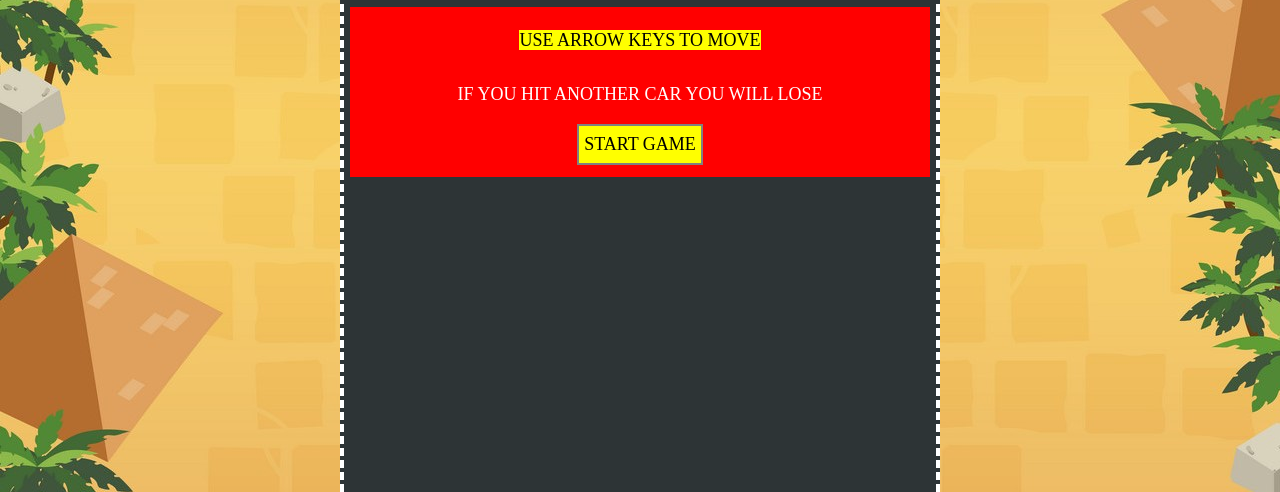
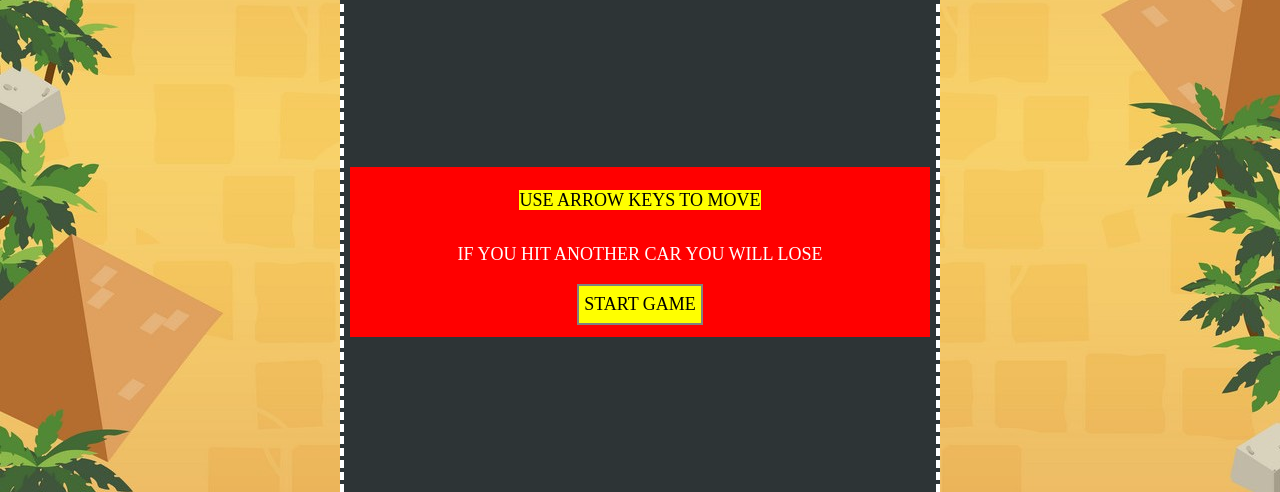
Before and after one commit to bhavik02/cargame, a plain HTML site: page index.html in a window 1280 px wide. Shown: the part 308-800 px from the top of the page. Drawn offline with nearby package versions, Linux system fonts and the light colour scheme.

Commit message:
Update index.html

```diff
--- a/index.html
+++ b/index.html
@@ -29,7 +29,7 @@ font-size:27px;
 display:flex;align-items:center; justify-content:center;}
 .num{display:none;}
 .screen{position:absolute;width:580px; height:170px;color:white;font-size:18px; z-index:1; font-family:calibiri;padding:20px;text-align:center;
-top:50%; left:50%; transform:translate(-50%,-50%); background:red;text-transform:uppercase;
+top:70%; left:50%; transform:translate(-50%,-50%); background:red;text-transform:uppercase;
 }
 .button{background:yellow; font-size:18px; border:2px solid gray; padding:5px;}
 .button:hover{background:#f0e68c; cursor:pointer; }
```
